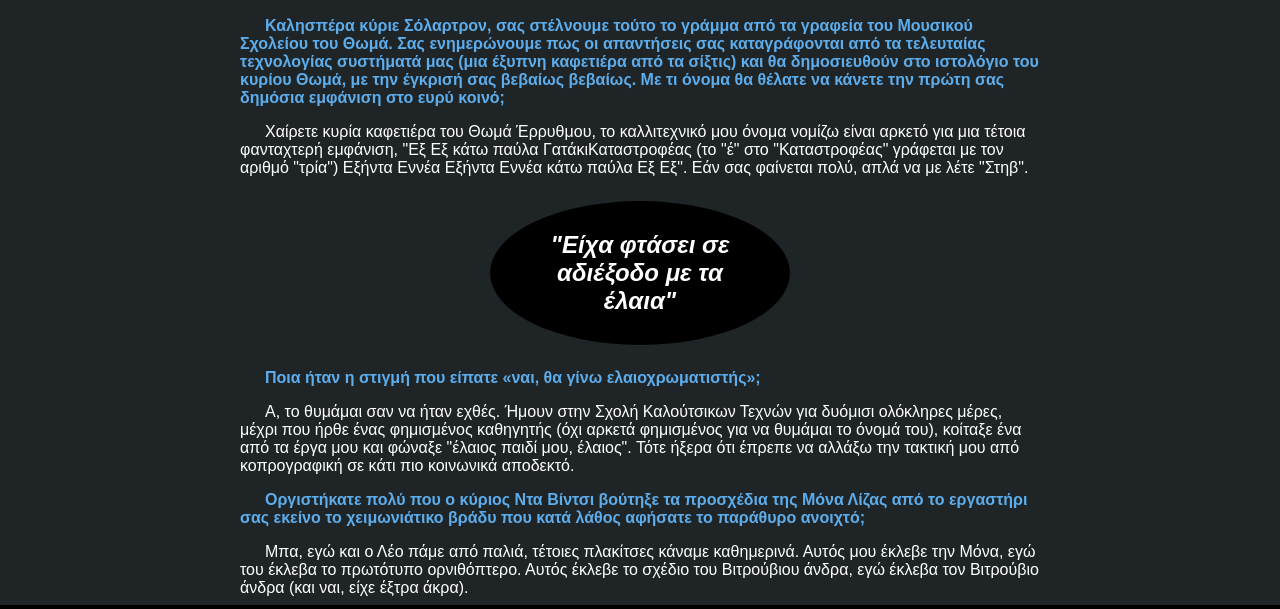
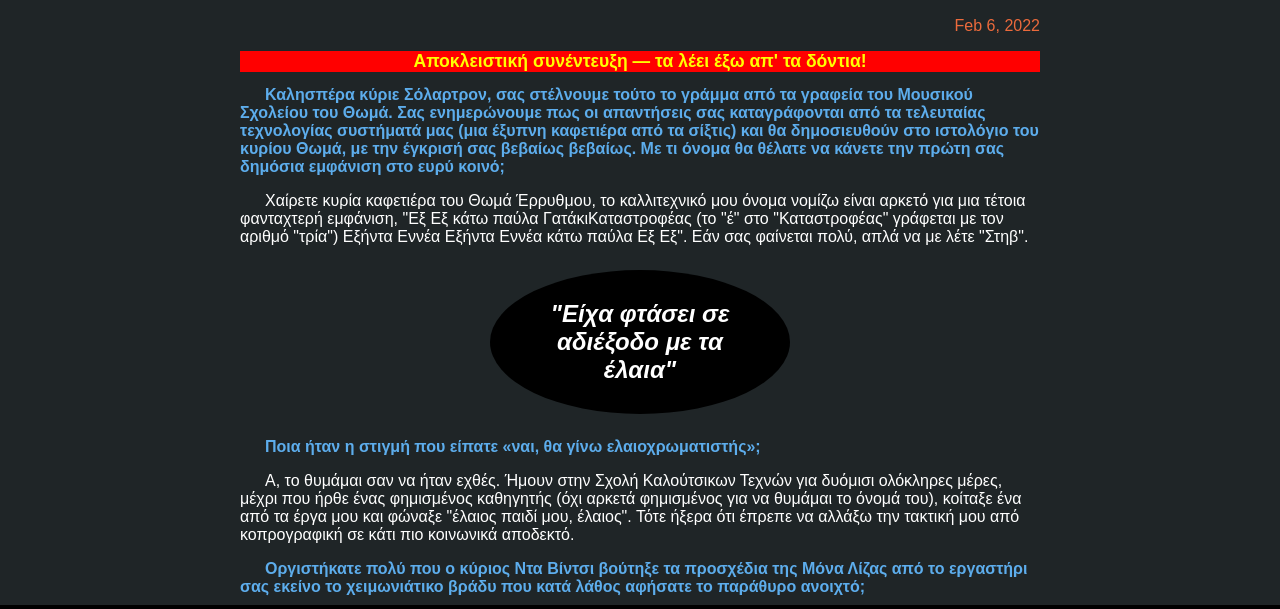
Before and after one commit to mixolydian-enthusiast/tomsmusicschool, a plain HTML site: page content/sinentefxi-me-ton-kirio-iliako.html in a window 1280 px wide. Shown: the part 161-770 px from the top of the page. Drawn offline with Linux system fonts and the light colour scheme; a script that the page names is missing.

Commit message:
testing again

```diff
--- a/content/sinentefxi-me-ton-kirio-iliako.html
+++ b/content/sinentefxi-me-ton-kirio-iliako.html
@@ -36,6 +36,12 @@ font-size: 1.5em;
 text-align: center;
 color: white;
 }
+
+.subtitle {
+font-size: 1.1em;
+background-color: red;
+color: yellow;
+}
   </style>
 </head>
 <body>
@@ -51,6 +57,9 @@ color: white;
 
 <h2>&#9836; Συνέντευξη με τον Κύριο Ηλιακό &#9836;</h2>
 
+<p style="text-align:right;">Feb 6, 2022</p>
+
+<h2 class="subtitle">Αποκλειστική συνέντευξη &#8212 τα λέει έξω απ' τα δόντια!</h3>
 
 <section>
 
@@ -215,7 +224,7 @@ document.getElementById("tms_title").addEventListener("click", function(){
     ifrm.style.width = "100%";
     document.getElementById("remarkbox-div").appendChild(ifrm);
   }
-  create_remarkbox_iframe();
+
   iFrameResize(
     {
       checkOrigin: ["https://my.remarkbox.com"],
```
